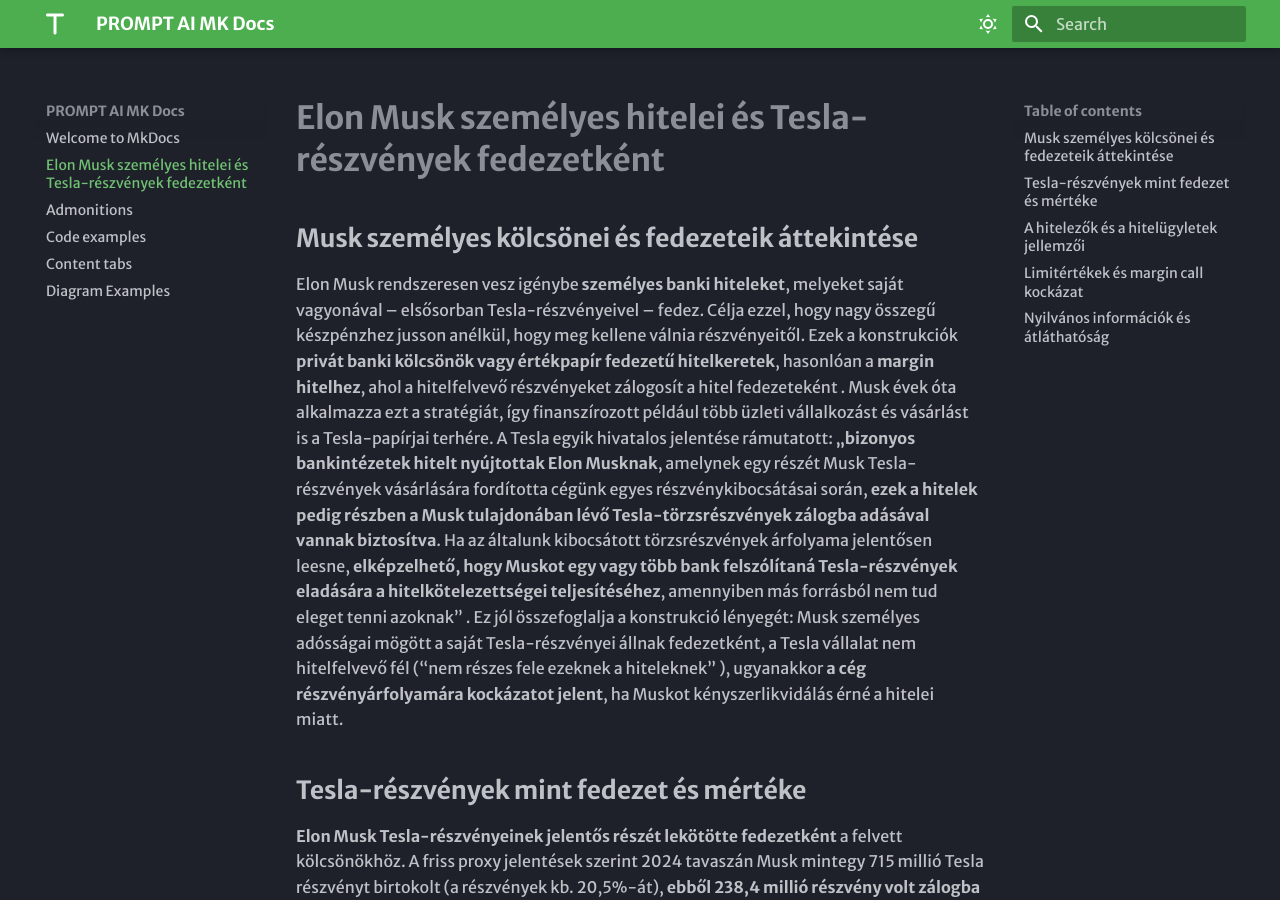
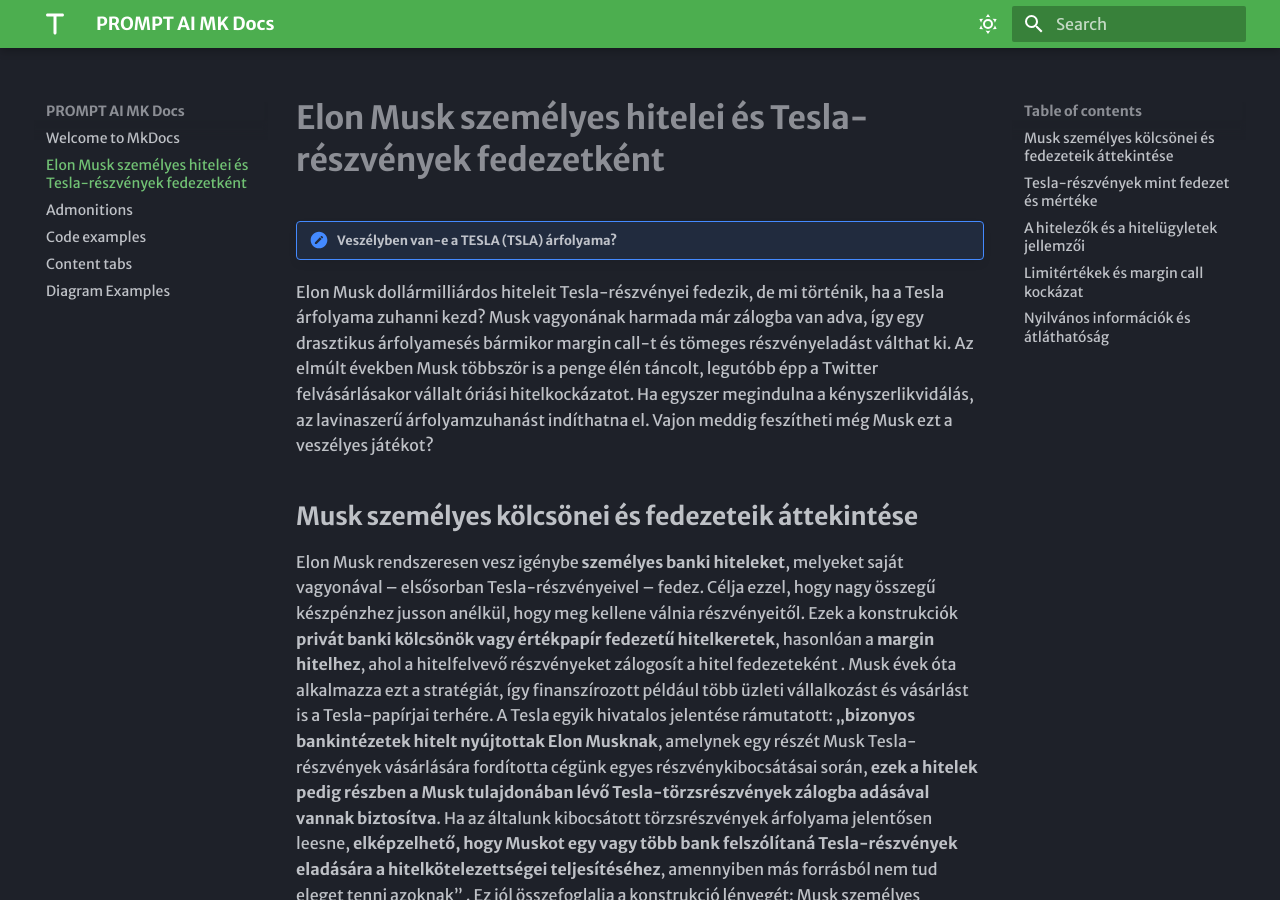
Before and after one commit to Maeshowe/mkdocs-material, an MkDocs documentation site: the page built from docs/Elon-Musk-személyes hitelei-es-Tesla-reszvenyek-fedezetkent.md, in a window 1280 px wide and 900 px high. Built offline with MkDocs 1.6.1 and Material for MkDocs 9.7.7, drawn with Linux system fonts in a browser that asks for light colours; some web fonts are replaced.

Commit message:
New article 001 - update

```diff
--- a/docs/Elon-Musk-személyes hitelei-es-Tesla-reszvenyek-fedezetkent.md
+++ b/docs/Elon-Musk-személyes hitelei-es-Tesla-reszvenyek-fedezetkent.md
@@ -1,4 +1,8 @@
 # **Elon Musk személyes hitelei és Tesla-részvények fedezetként**
+
+!!! note "Veszélyben van-e a TESLA (TSLA) árfolyama?"
+
+Elon Musk dollármilliárdos hiteleit Tesla-részvényei fedezik, de mi történik, ha a Tesla árfolyama zuhanni kezd? Musk vagyonának harmada már zálogba van adva, így egy drasztikus árfolyamesés bármikor margin call-t és tömeges részvényeladást válthat ki. Az elmúlt években Musk többször is a penge élén táncolt, legutóbb épp a Twitter felvásárlásakor vállalt óriási hitelkockázatot. Ha egyszer megindulna a kényszerlikvidálás, az lavinaszerű árfolyamzuhanást indíthatna el. Vajon meddig feszítheti még Musk ezt a veszélyes játékot?
 
 ## **Musk személyes kölcsönei és fedezeteik áttekintése**
 
```
